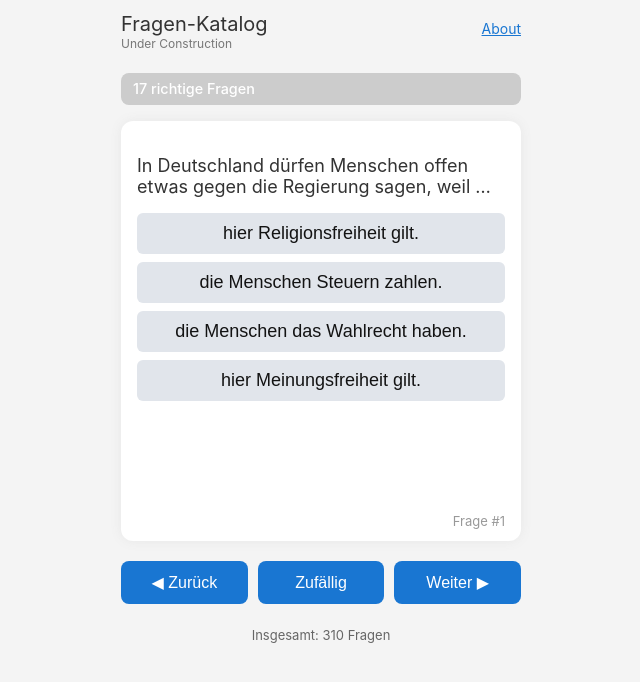
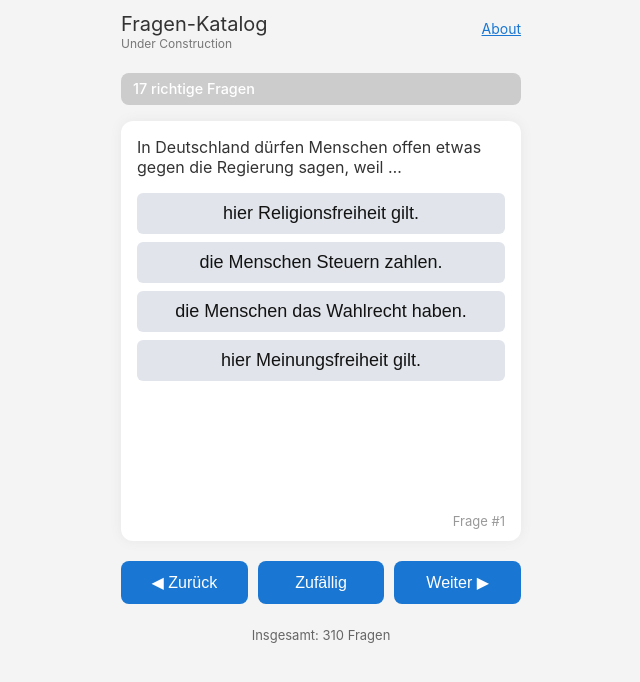
Before and after one commit to roieshalom/fragen-katalog-v2, a React (Vite) app: page / in a window 1280 px wide. Shown: the top 682 px of the page, without its empty margins (319-959 px from the left). Built offline with nearby package versions, Linux system fonts and the light colour scheme.

Commit message:
confetti3

```diff
--- a/src/StreakProgressBar.jsx
+++ b/src/StreakProgressBar.jsx
@@ -2,7 +2,7 @@ import React, { useEffect } from "react";
 import { motion } from "framer-motion";
 import confetti from "canvas-confetti";
 
-const MAX_STREAK = 1;
+const MAX_STREAK = 17;
 
 export default function StreakProgressBar({ streak, triggerCelebration, onResetStreak }) {
   const percentage = Math.min((streak / MAX_STREAK) * 100, 100);
@@ -13,26 +13,27 @@ export default function StreakProgressBar({ streak, triggerCelebration, onResetS
       // 🎉 First burst
       confetti({
         particleCount: 500,
-        startVelocity: 45,
+        startVelocity: 60,         // 🚀 shoot higher
         spread: 90,
         angle: 90,
         gravity: 0.5,
-        origin: { y: 1 },
+        origin: { y: 1.2 },        // 🎯 launch from below screen
       });
 
-      // 🎉 Second burst 500ms later
+      // 🎉 Second burst after delay
       setTimeout(() => {
         confetti({
           particleCount: 500,
-          startVelocity: 45,
+          startVelocity: 60,
           spread: 90,
           angle: 90,
           gravity: 0.5,
-          origin: { y: 1 },
+          origin: { y: 1.2 },
         });
       }, 500);
     }
   }, [isFull]);
+
 
 
   return (
--- a/src/style.css
+++ b/src/style.css
@@ -116,9 +116,9 @@ body {
 }
 
 .question-text {
-  font-size: 18px;
+  font-size: 16px;
   font-weight: normal;
-  margin-bottom: 16px;
+  margin: 0 0 16px 0; /* top right bottom left */
 }
 
 /* Answers */
```
